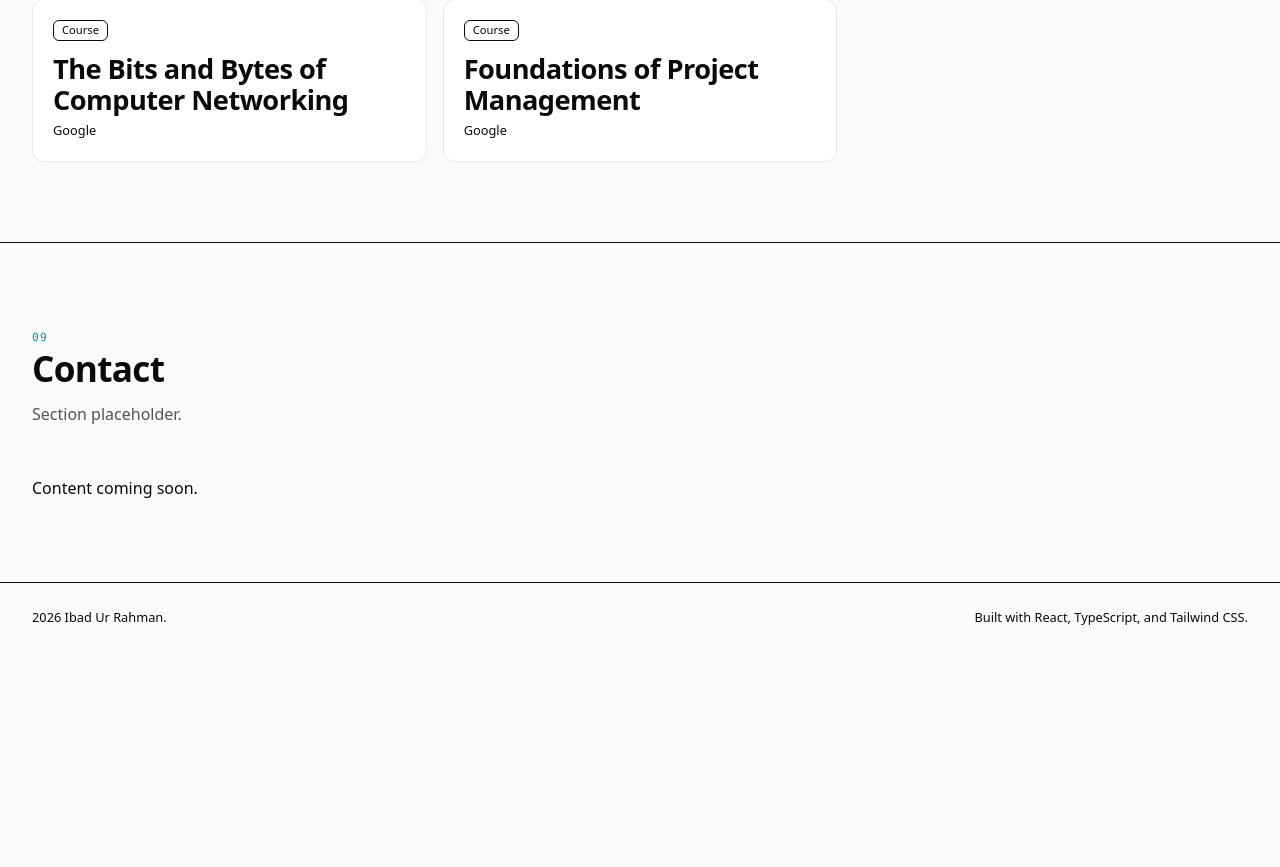
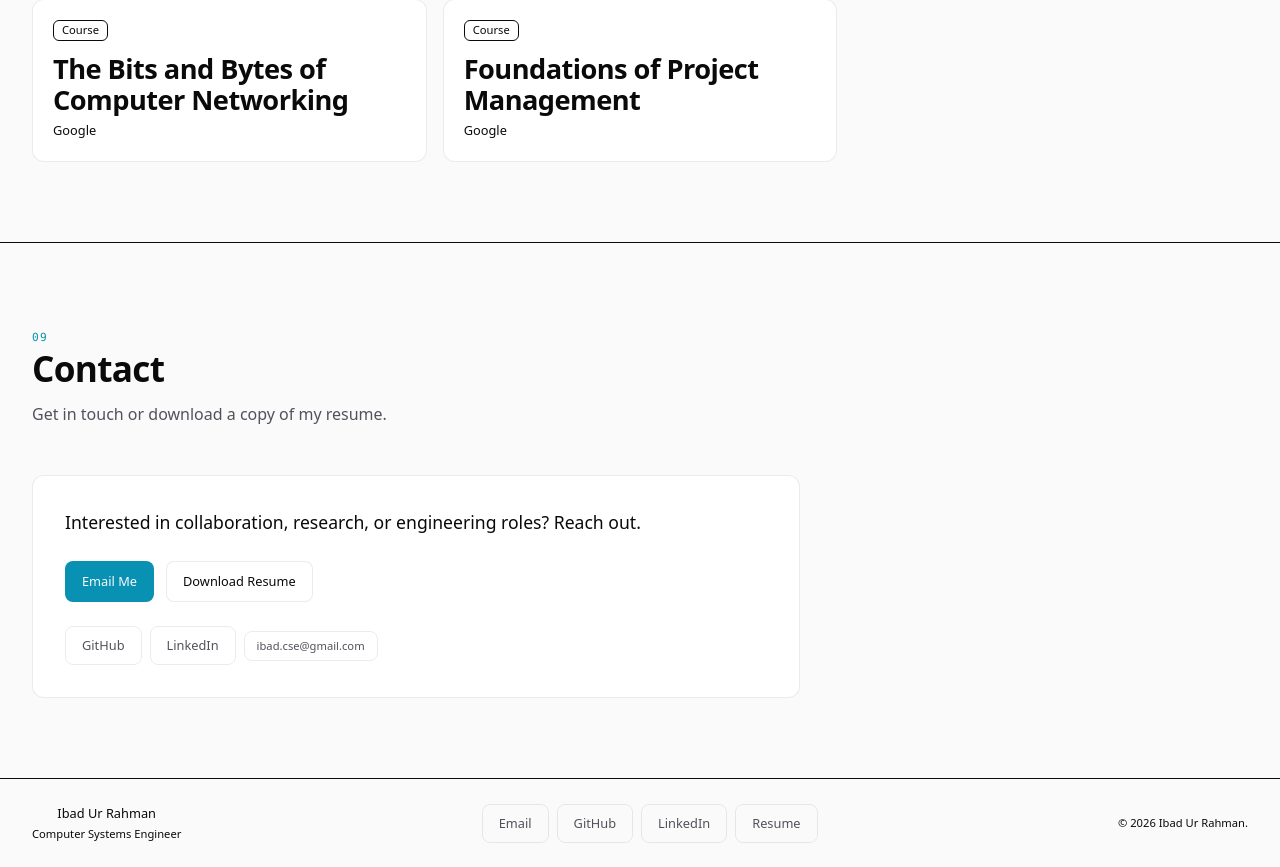
Before and after one commit to Ibad-Ur-Rahman-Memon/Ibad-Ur-Rahman-Memon.github.io, a React (Vite) app: page / in a window 1280 px wide. Shown: the part 10765-11632 px from the top of the page. Before the commit the page ends 11417 px from the top, so only its background shows below. Built offline with nearby package versions, Linux system fonts and the light colour scheme.

Commit message:
feat: build contact section and footer

```diff
--- a/src/App.tsx
+++ b/src/App.tsx
@@ -1,5 +1,4 @@
 import { Header } from '@/components/layout/Header';
-import { PageContainer } from '@/components/ui/PageContainer';
 import { HeroSection } from '@/components/sections/HeroSection';
 import { AboutSection } from '@/components/sections/AboutSection';
 import { SkillsSection } from '@/components/sections/SkillsSection';
@@ -9,12 +8,14 @@ import { EducationSection } from '@/components/sections/EducationSection';
 import { PublicationSection } from '@/components/sections/PublicationSection';
 import { LeadershipSection } from '@/components/sections/LeadershipSection';
 import { CertificationsSection } from '@/components/sections/CertificationsSection';
+import { ContactSection } from '@/components/sections/ContactSection';
+import { Footer } from '@/components/layout/Footer';
 
 /**
  * Application shell.
  *
- * Phase 3F: Leadership and Certifications sections are now populated
- * with verified data. The Contact section remains a placeholder.
+ * Phase 3G: Contact section and Footer are now populated with verified
+ * data. All sections are complete.
  */
 function App() {
   return (
@@ -33,25 +34,9 @@ function App() {
         <PublicationSection />
         <LeadershipSection />
         <CertificationsSection />
-        <section id="contact" className="section border-t border-border">
-          <PageContainer>
-            <div className="section-heading">
-              <span className="eyebrow">09</span>
-              <h2>Contact</h2>
-              <p>Section placeholder.</p>
-            </div>
-            <p className="text-muted-foreground">Content coming soon.</p>
-          </PageContainer>
-        </section>
+        <ContactSection />
       </main>
-      <footer className="border-t border-border">
-        <PageContainer>
-          <div className="flex flex-col items-center justify-between gap-3 py-6 text-sm text-muted-foreground sm:flex-row">
-            <p>{new Date().getFullYear()} Ibad Ur Rahman.</p>
-            <p>Built with React, TypeScript, and Tailwind CSS.</p>
-          </div>
-        </PageContainer>
-      </footer>
+      <Footer />
     </div>
   );
 }
--- /dev/null
+++ b/src/components/layout/Footer.tsx
@@ -0,0 +1,80 @@
+import { profile } from '@/data/personal';
+import { AnchorButton } from '@/components/ui/Button';
+import { PageContainer } from '@/components/ui/PageContainer';
+
+/**
+ * App footer.
+ *
+ * Compact, clean sign-off using only verified identity and contact
+ * data. No phone number, address, or unverified information.
+ */
+export function Footer() {
+  const github = profile.social.find((s) => s.type === 'github');
+  const linkedin = profile.social.find((s) => s.type === 'linkedin');
+  const email = profile.social.find((s) => s.type === 'email');
+
+  return (
+    <footer className="border-t border-border">
+      <PageContainer>
+        <div className="flex flex-col items-center gap-4 py-8 text-center sm:flex-row sm:items-center sm:justify-between sm:py-6">
+          <div>
+            <p className="text-sm font-medium text-foreground">{profile.name}</p>
+            <p className="text-xs text-muted-foreground">{profile.title}</p>
+          </div>
+
+          <nav aria-label="Footer" className="flex items-center gap-2">
+            {email ? (
+              <AnchorButton
+                href={email.href}
+                variant="ghost"
+                size="sm"
+                aria-label={`Email ${email.value}`}
+              >
+                Email
+              </AnchorButton>
+            ) : null}
+            {github ? (
+              <AnchorButton
+                href={github.href}
+                variant="ghost"
+                size="sm"
+                target="_blank"
+                rel="noreferrer"
+                aria-label={`GitHub (${github.value})`}
+              >
+                GitHub
+              </AnchorButton>
+            ) : null}
+            {linkedin ? (
+              <AnchorButton
+                href={linkedin.href}
+                variant="ghost"
+                size="sm"
+                target="_blank"
+                rel="noreferrer"
+                aria-label={`LinkedIn (${linkedin.value})`}
+              >
+                LinkedIn
+              </AnchorButton>
+            ) : null}
+            {profile.resumeUrl ? (
+              <AnchorButton
+                href={profile.resumeUrl}
+                variant="ghost"
+                size="sm"
+                download
+                aria-label="Download resume"
+              >
+                Resume
+              </AnchorButton>
+            ) : null}
+          </nav>
+
+          <p className="text-xs text-muted-foreground">
+            &copy; {new Date().getFullYear()} {profile.name}.
+          </p>
+        </div>
+      </PageContainer>
+    </footer>
+  );
+}
--- /dev/null
+++ b/src/components/sections/ContactSection.tsx
@@ -0,0 +1,78 @@
+import { profile } from '@/data/personal';
+import { AnchorButton } from '@/components/ui/Button';
+import { PageContainer } from '@/components/ui/PageContainer';
+
+/**
+ * Contact section.
+ *
+ * Uses only verified contact data from src/data/personal.ts: email,
+ * GitHub, LinkedIn, and the resume download. Phone number and detailed
+ * location are intentionally excluded. No URLs or addresses are
+ * invented.
+ */
+export function ContactSection() {
+  const email = profile.social.find((s) => s.type === 'email');
+  const github = profile.social.find((s) => s.type === 'github');
+  const linkedin = profile.social.find((s) => s.type === 'linkedin');
+
+  return (
+    <section id="contact" className="section border-t border-border">
+      <PageContainer>
+        <div className="section-heading">
+          <span className="eyebrow">09</span>
+          <h2>Contact</h2>
+          <p>Get in touch or download a copy of my resume.</p>
+        </div>
+
+        <div className="card card-hover max-w-3xl p-6 sm:p-8">
+          <p className="text-base text-foreground sm:text-lg">
+            Interested in collaboration, research, or engineering roles? Reach out.
+          </p>
+
+          <div className="mt-6 flex flex-wrap items-center gap-3">
+            {email ? (
+              <AnchorButton href={email.href} variant="primary" size="lg">
+                Email Me
+              </AnchorButton>
+            ) : null}
+            {profile.resumeUrl ? (
+              <AnchorButton href={profile.resumeUrl} variant="secondary" size="lg" download>
+                Download Resume
+              </AnchorButton>
+            ) : null}
+          </div>
+
+          <div className="mt-6 flex flex-wrap items-center gap-2 text-sm text-muted-foreground">
+            {github ? (
+              <AnchorButton
+                href={github.href}
+                variant="ghost"
+                size="sm"
+                target="_blank"
+                rel="noreferrer"
+              >
+                GitHub
+              </AnchorButton>
+            ) : null}
+            {linkedin ? (
+              <AnchorButton
+                href={linkedin.href}
+                variant="ghost"
+                size="sm"
+                target="_blank"
+                rel="noreferrer"
+              >
+                LinkedIn
+              </AnchorButton>
+            ) : null}
+            {email ? (
+              <a href={email.href} className="btn btn-ghost sm" aria-label={`Email ${email.value}`}>
+                {email.value}
+              </a>
+            ) : null}
+          </div>
+        </div>
+      </PageContainer>
+    </section>
+  );
+}
```
